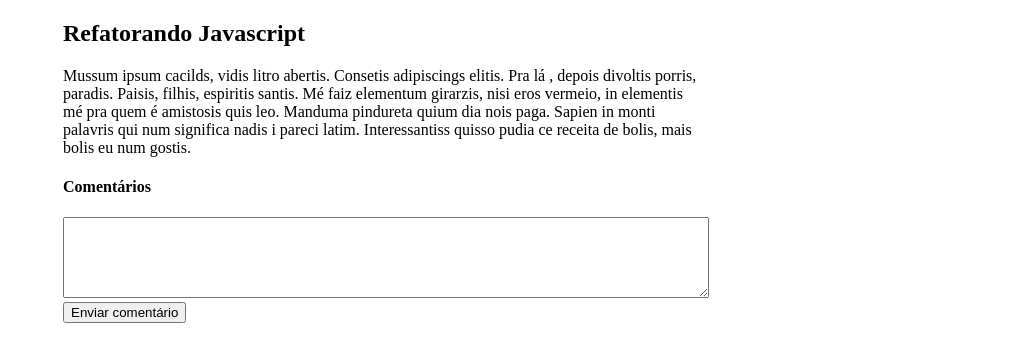
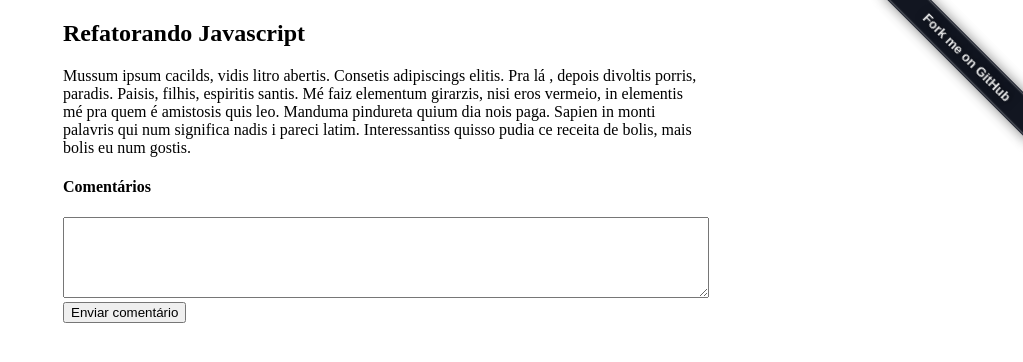
Before and after one commit to flaviogranero/js_refactoring, a website: page public/index.html in a window 1280 px wide. Shown: the whole page, without its empty margins (257-1280 px from the left). Drawn offline with Linux system fonts and the light colour scheme.

Commit message:
heroku setup

```diff
--- /dev/null
+++ b/app.json
@@ -0,0 +1,6 @@
+{
+  "name": "JS Refactoring",
+  "description": "A simple application to introduce a 'JS refactoring for TDD' talk",
+  "repository": "https://github.com/flaviogranero/js_refactoring",
+  "keywords": ["javascript", "refactoring", "tdd", "jasmine"]
+}
--- a/public/index.html
+++ b/public/index.html
@@ -9,6 +9,7 @@
     <link href="style.css" rel="stylesheet" type="text/css">
   </head>
   <body>
+    <a class="github-ribbon" href="https://github.com/flaviogranero/js_refactoring">Fork me on GitHub</a>
     <div class="container">
       <article>
         <h1>Refatorando Javascript</h1>
--- a/public/style.css
+++ b/public/style.css
@@ -21,3 +21,20 @@ input[type=submit]{
   padding: 10px;
   border-top: 1px solid #ccc;
 }
+
+.github-ribbon {
+  background-color: #121621;
+  top: 3.2em;
+  right: -3.7em;
+  transform: rotate(45deg);
+  box-shadow: 0 0 0 1px #1d212e inset, 0 0 2px 1px white inset, 0 0 1em #888888;
+  color: rgba(255, 255, 255, 0.9);
+  display: block;
+  padding: 0.6em 3.5em;
+  position: fixed;
+  font: bold 0.82em sans-serif;
+  text-align: center;
+  text-decoration: none;
+  text-shadow: 1px -1px 8px rgba(0, 0, 0, 0.6);
+  user-select: none;
+}
```
Also changed, not shown: package.json (+17 -2 lines), README.md, 1 other file.
